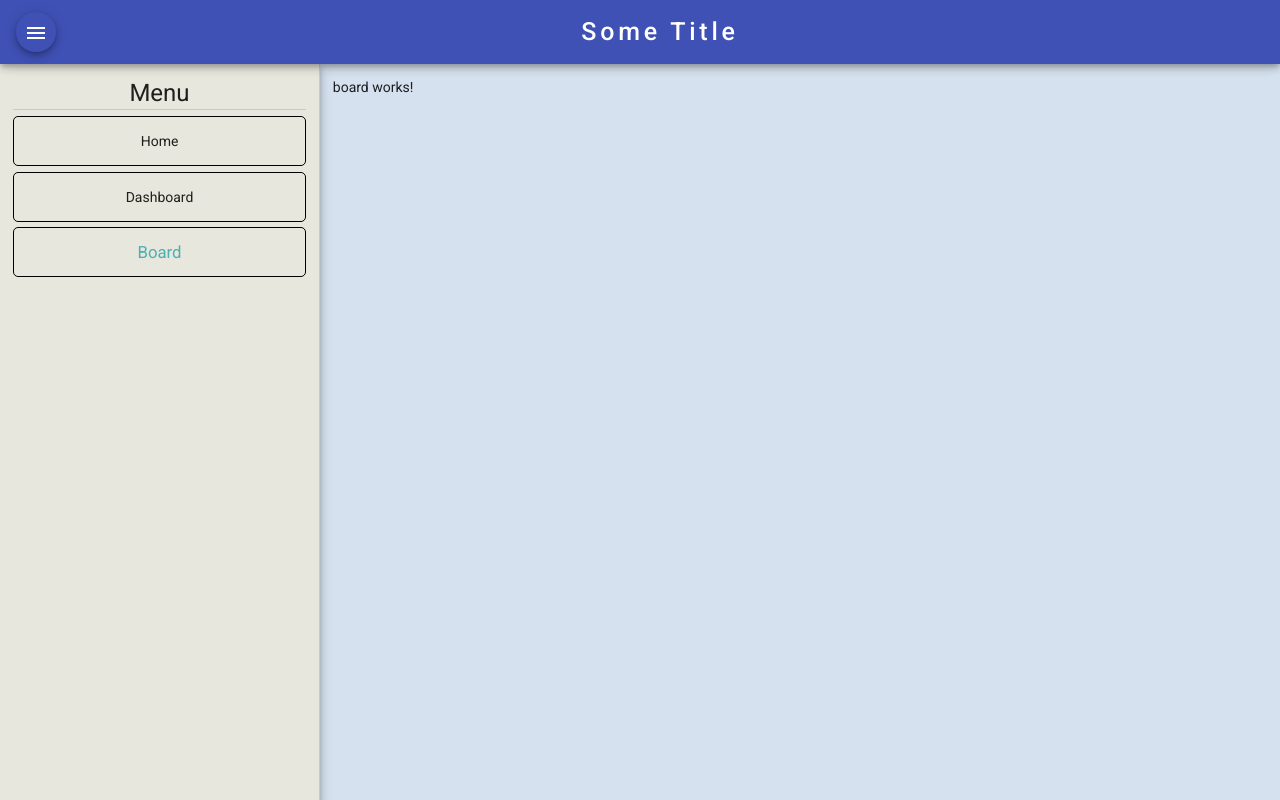
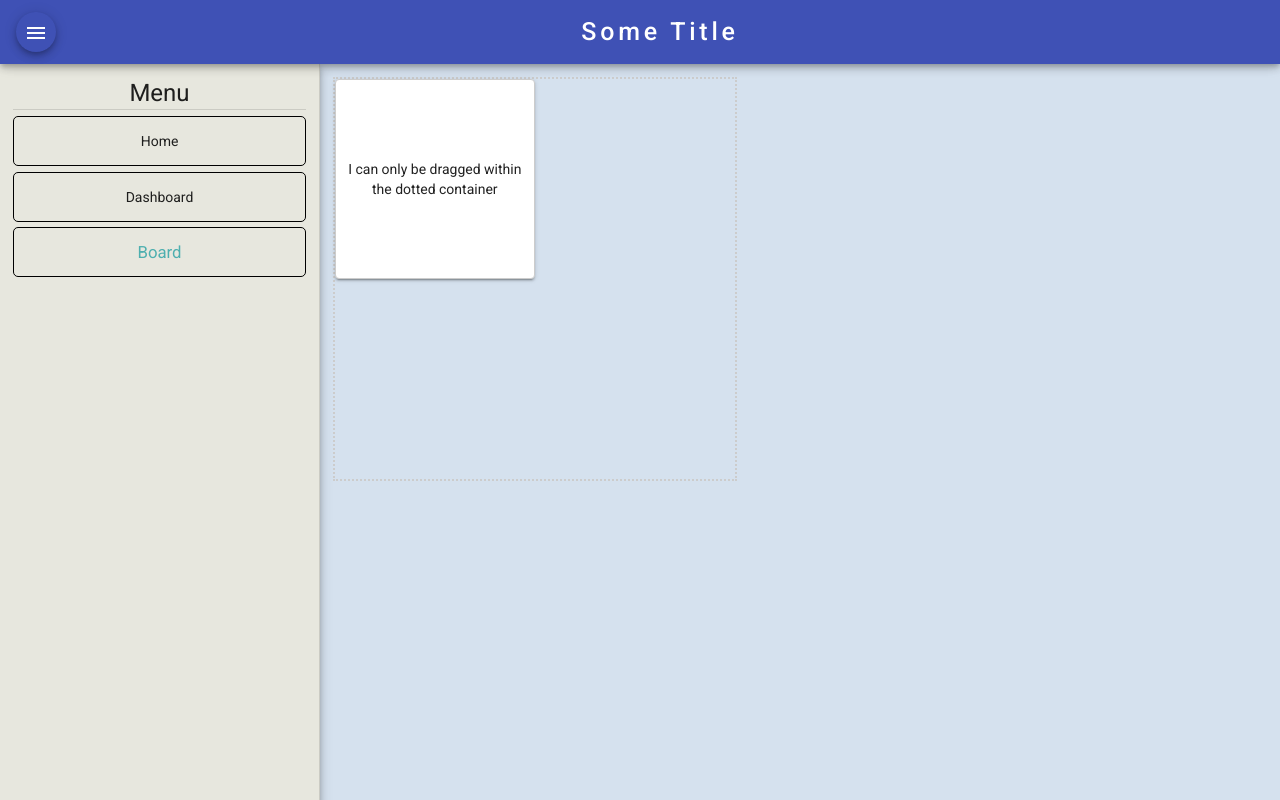
Before and after one commit to Akk4r1n/Planner, an Angular app: page /board in a window 1280 px wide. Built offline with nearby package versions, Linux system fonts and the light colour scheme.

Commit message:
Add Angular Drag and Drop API

```diff
--- a/src/app/components/board/board.component.css
+++ b/src/app/components/board/board.component.css
@@ -0,0 +1,35 @@
+.example-box {
+  width: 200px;
+  height: 200px;
+  border: solid 1px #ccc;
+  color: rgba(0, 0, 0, 0.87);
+  cursor: move;
+  display: inline-flex;
+  justify-content: center;
+  align-items: center;
+  text-align: center;
+  background: #fff;
+  border-radius: 4px;
+  margin-right: 25px;
+  position: relative;
+  z-index: 1;
+  box-sizing: border-box;
+  padding: 10px;
+  transition: box-shadow 200ms cubic-bezier(0, 0, 0.2, 1);
+  box-shadow: 0 3px 1px -2px rgba(0, 0, 0, 0.2),
+              0 2px 2px 0 rgba(0, 0, 0, 0.14),
+              0 1px 5px 0 rgba(0, 0, 0, 0.12);
+}
+
+.example-box:active {
+  box-shadow: 0 5px 5px -3px rgba(0, 0, 0, 0.2),
+              0 8px 10px 1px rgba(0, 0, 0, 0.14),
+              0 3px 14px 2px rgba(0, 0, 0, 0.12);
+}
+
+.example-boundary {
+  width: 400px;
+  height: 400px;
+  max-width: 100%;
+  border: dotted #ccc 2px;
+}
--- a/src/app/components/board/board.component.html
+++ b/src/app/components/board/board.component.html
@@ -1 +1,5 @@
-<p>board works!</p>
+<div class="example-boundary">
+  <div class="example-box" cdkDragBoundary=".example-boundary" cdkDrag>
+    I can only be dragged within the dotted container
+  </div>
+</div>
--- a/src/app/shared/shared.module.ts
+++ b/src/app/shared/shared.module.ts
@@ -42,6 +42,8 @@ import { MatTooltipModule } from '@angular/material/tooltip';
 import { MatPaginatorModule } from '@angular/material/paginator';
 import { MatSortModule } from '@angular/material/sort';
 import { MatTableModule } from '@angular/material/table';
+// Other
+import { DragDropModule } from '@angular/cdk/drag-drop';
 
 const exportedModules = [
   MatAutocompleteModule,
@@ -78,7 +80,8 @@ const exportedModules = [
   MatTooltipModule,
   MatPaginatorModule,
   MatSortModule,
-  MatTableModule
+  MatTableModule,
+  DragDropModule
 ]
 
 @NgModule({
```
